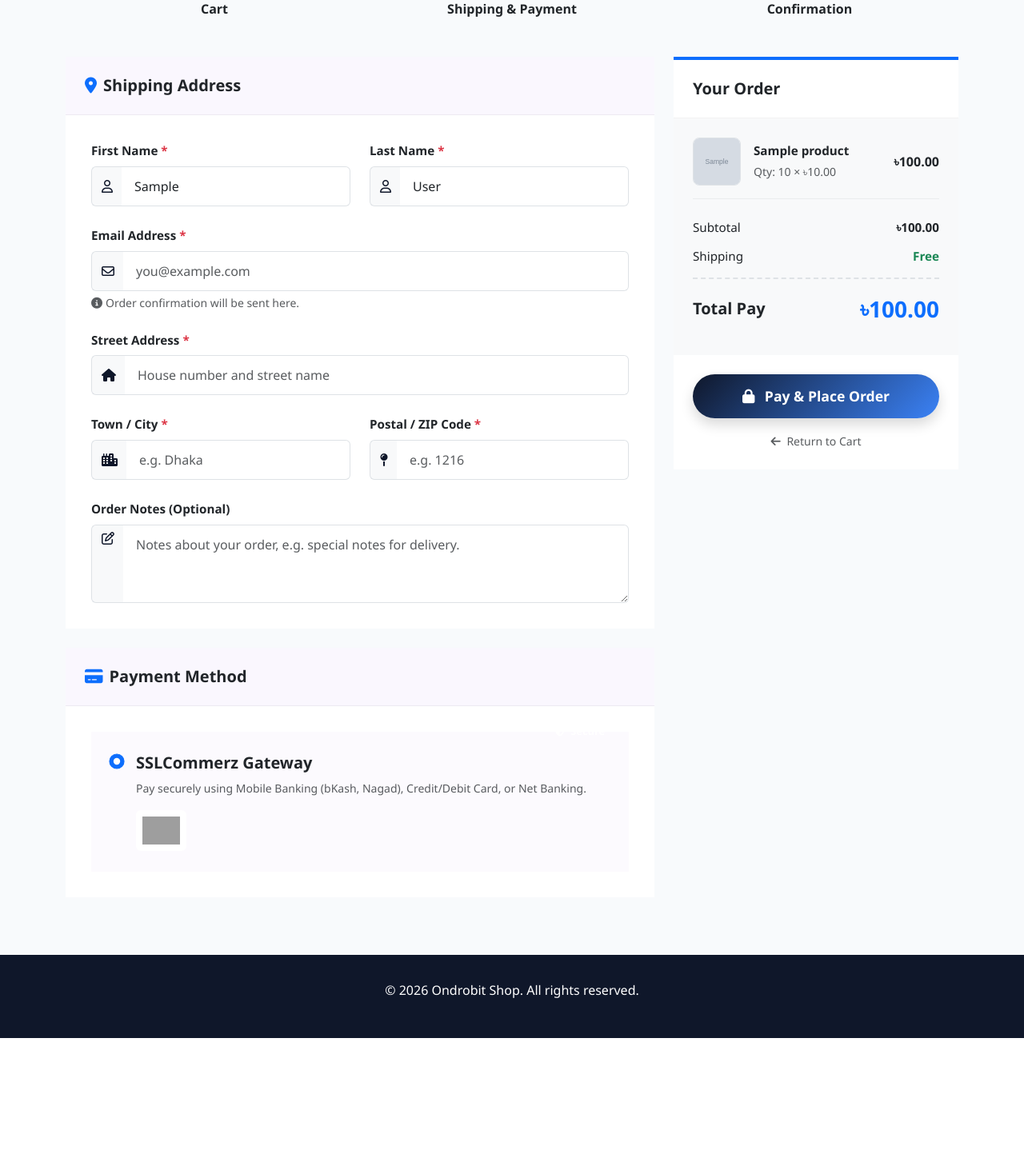
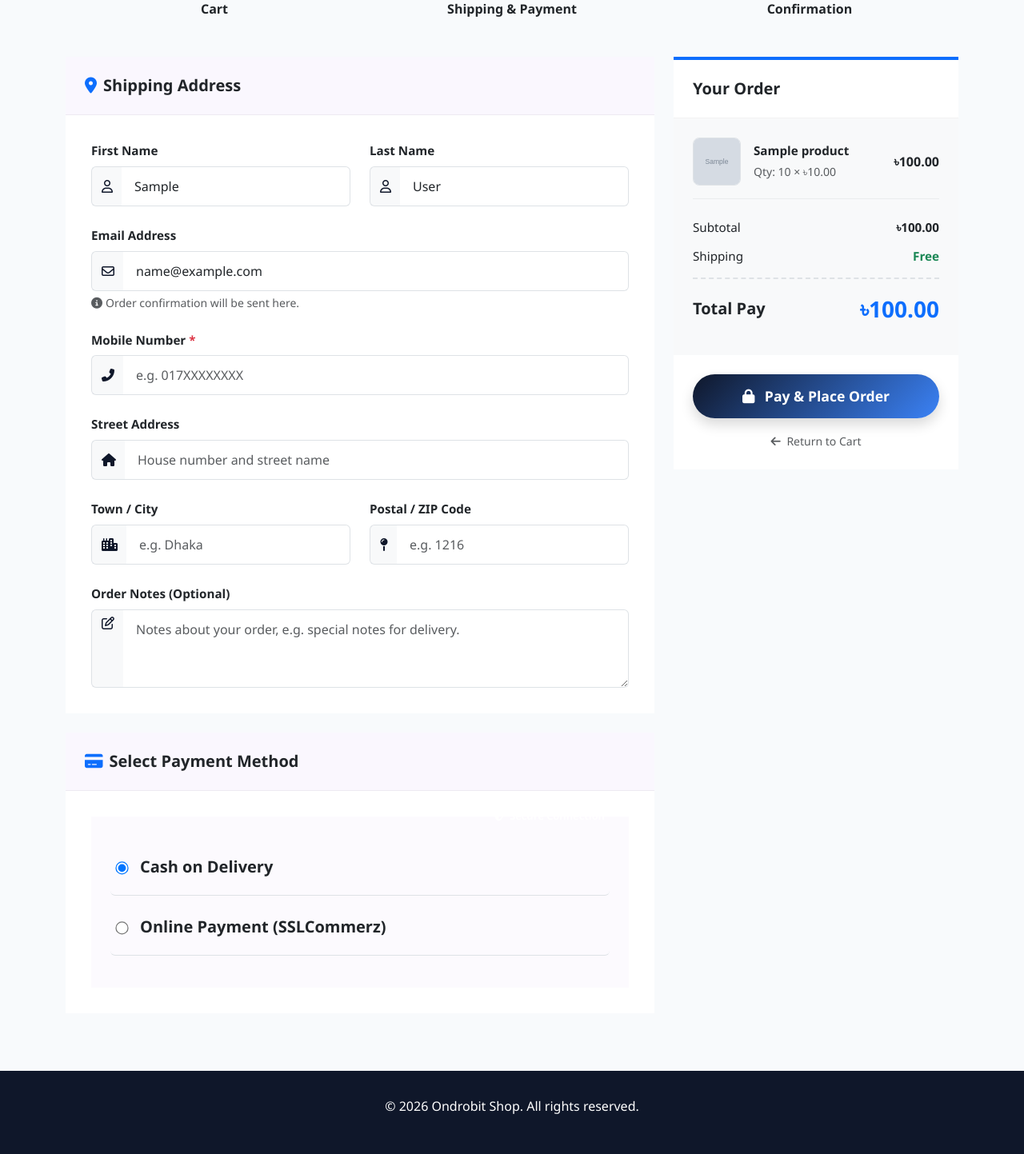
Before and after one commit to nahidularafat/ondrobit_shop, a Django app: page /checkout/ in a window 1280 px wide. Shown: the part 153-1596 px from the top of the page at 80% size. Before the commit the page ends 1451 px from the top, so only its background shows below. Run offline with Django 5.2, Linux system fonts and the light colour scheme; a user stored in the database is signed in; tables that the repository leaves empty hold one stand-in row (values such as "Sample post"); grey boxes marked "Sample" are stand-in pictures; grey boxes are pictures that could not be loaded.

Commit message:
all done

```diff
--- a/shop/forms.py
+++ b/shop/forms.py
@@ -24,9 +24,22 @@ class RatingForm(forms.ModelForm):
 
 
 class CheckoutForm(forms.ModelForm):
+    payment_method = forms.ChoiceField(
+        choices=Order.PAYMENT_METHOD_CHOICES,
+        widget=forms.RadioSelect,
+        initial='COD'
+    )
+
     class Meta:
         model = Order
-        fields = ['first_name', 'last_name', 'email', 'address' ,'postal_code','city','note']
+        fields = ['first_name', 'last_name', 'email', 'phone', 'address', 'postal_code', 'city', 'payment_method', 'note']
         widgets = {
-            'note': forms.Textarea(attrs={'rows': 3}),
+            'note': forms.Textarea(attrs={'rows': 3, 'placeholder': 'Optional notes about your delivery...'}),
+            'first_name': forms.TextInput(attrs={'class': 'form-control'}),
+            'last_name': forms.TextInput(attrs={'class': 'form-control'}),
+            'email': forms.EmailField().widget.attrs.update({'class': 'form-control'}),
+            'phone': forms.TextInput(attrs={'class': 'form-control', 'placeholder': '01XXXXXXXXX'}),
+            'address': forms.TextInput(attrs={'class': 'form-control'}),
+            'postal_code': forms.TextInput(attrs={'class': 'form-control'}),
+            'city': forms.TextInput(attrs={'class': 'form-control'}),
         }
--- a/shop/urls.py
+++ b/shop/urls.py
@@ -22,7 +22,8 @@ urlpatterns = [
 
     # Checkout
     path('checkout/', views.checkout, name="checkout"),
-    path('payment/process/', views.payment_process, name="payment_process"),
+    # shop/urls.py এর ২৫ নম্বর লাইনটি পরিবর্তন করে দিন (যদি ভিউ এর নাম payment_success হয়)
+    path('payment/process/', views.payment_success, name="payment_process"),
     path('payment/success/<int:order_id>/', views.payment_success, name="payment_success"),
     path('payment/fail/<int:order_id>/', views.payment_fail, name="payment_fail"),
     path('payment/cancel/<int:order_id>/', views.payment_cancel, name="payment_cancel"),
--- a/shop/views.py
+++ b/shop/views.py
@@ -232,20 +232,70 @@ def checkout(request):
     return render(request, 'shop/checkout.html', {'form': form, 'cart': cart_obj})
 
 @csrf_exempt
+# shop/views.py এর ভেতরের checkout ভিউটি এভাবে আপডেট করুন
+
 @login_required
-def payment_process(request):
-    order_id = request.session.get('order_id')
-    if not order_id:
-        return redirect('home')
+def checkout(request):
+    cart_obj, created = cart.objects.get_or_create(user=request.user)
+    if not cart_obj.items.exists():
+        messages.warning(request, "Your cart is empty!")
+        return redirect('product_list')
 
-    order = get_object_or_404(Order, id=order_id)
-    payment_data = generate_sslcommerz_payment(request, order)
+    if request.method == 'POST':
+        form = CheckoutForm(request.POST)
+        if form.is_valid():
+            order = form.save(commit=False)
+            order.user = request.user
+            order.save()
 
-    if payment_data['status'] == 'SUCCESS':
-        return redirect(payment_data['GatewayPageURL'])
+            # কার্টের আইটেমগুলো অর্ডার আইটেম হিসেবে সেভ করা
+            for item in cart_obj.items.all():
+                # কার্ট আইটেমের প্রাইস হিসেবে ডিসকাউন্টেড প্রাইসটি (current_price) নেওয়া হচ্ছে
+                OrderItem.objects.create(
+                    order=order,
+                    product=item.product,
+                    price=item.product.current_price,
+                    quantity=item.quantity
+                )
+
+            # কার্ট খালি করা
+            cart_obj.items.all().delete()
+
+            # পেমেন্ট মেথড চেক করা
+            if order.payment_method == 'COD':
+                # ক্যাশ অন ডেলিভারি হলে সরাসরি পেমেন্ট সাকসেস বা কনফার্মেশন পেজে যাবে
+                order.status = 'Pending'
+                order.paid = False
+                order.save()
+
+                # স্টক কমানো
+                for item in order.items.all():
+                    product = item.product
+                    if product.stock >= item.quantity:
+                        product.stock -= item.quantity
+                    else:
+                        product.stock = 0
+                    product.save()
+
+                send_order_confirmation_email(order)
+                messages.success(request, 'Order placed successfully with Cash on Delivery!')
+                return render(request, 'shop/payment_success.html', {'order': order})
+            else:
+                # অনলাইন পেমেন্ট (SSLCOMMERZ) হলে গেটওয়েতে পাঠানো
+                response_data = generate_sslcommerz_payment(request, order)
+                if response_data.get('status') == 'SUCCESS':
+                    return redirect(response_data.get('GatewayPageURL'))
+                else:
+                    messages.error(request, "Payment gateway redirection failed. Created as COD.")
+                    return render(request, 'shop/payment_success.html', {'order': order})
     else:
-        messages.error(request, 'Payment gateway error. Please Try again.')
-        return redirect('checkout')
+        form = CheckoutForm(initial={
+            'first_name': request.user.first_name,
+            'last_name': request.user.last_name,
+            'email': request.user.email,
+        })
+
+    return render(request, 'shop/checkout.html', {'form': form, 'cart': cart_obj})
 
 @csrf_exempt
 @login_required
--- a/templates/shop/checkout.html
+++ b/templates/shop/checkout.html
@@ -88,11 +88,12 @@
         border-right: none;
         color: var(--primary-color);
     }
-    .form-control {
+    /* Django generated widgets manually styled or standard class target */
+    .form-control, .form-select {
         border-left: none;
         padding: 0.75rem 1rem;
     }
-    .form-control:focus {
+    .form-control:focus, .form-select:focus {
         box-shadow: none;
         border-color: #dee2e6;
     }
@@ -101,12 +102,13 @@
         border-radius: 0.375rem;
     }
     .input-group:focus-within .input-group-text,
-    .input-group:focus-within .form-control {
+    .input-group:focus-within .form-control,
+    .input-group:focus-within .form-select {
         border-color: var(--primary-light);
     }
 
     /* Payment Method Box */
-    .payment-method-box {
+    .payment-method-container {
         border: 2px solid var(--primary-light);
         border-radius: var(--border-radius);
         padding: 1.5rem;
@@ -199,7 +201,7 @@
             </div>
         {% endif %}
 
-        <form method="post" action="{% url 'checkout' %}" id="checkout-form">
+        <form method="post" action="{% url 'checkout' %}" id="checkout-form" class="needs-validation" novalidate>
             {% csrf_token %}
 
             <div class="checkout-card">
@@ -209,7 +211,7 @@
                 <div class="checkout-body">
                     <div class="row g-4">
                         <div class="col-md-6">
-                            <label for="{{ form.first_name.id_for_label }}" class="form-label">First Name <span class="text-danger">*</span></label>
+                            <label for="{{ form.first_name.id_for_label }}" class="form-label">First Name</label>
                             <div class="input-group">
                                 <span class="input-group-text"><i class="far fa-user"></i></span>
                                 <input type="text" class="form-control {% if form.first_name.errors %}is-invalid{% endif %}" id="{{ form.first_name.id_for_label }}" name="{{ form.first_name.html_name }}" value="{{ form.first_name.value|default:'' }}" required placeholder="e.g. John">
@@ -217,7 +219,7 @@
                         </div>
 
                         <div class="col-md-6">
-                            <label for="{{ form.last_name.id_for_label }}" class="form-label">Last Name <span class="text-danger">*</span></label>
+                            <label for="{{ form.last_name.id_for_label }}" class="form-label">Last Name</label>
                             <div class="input-group">
                                 <span class="input-group-text"><i class="far fa-user"></i></span>
                                 <input type="text" class="form-control {% if form.last_name.errors %}is-invalid{% endif %}" id="{{ form.last_name.id_for_label }}" name="{{ form.last_name.html_name }}" value="{{ form.last_name.value|default:'' }}" required placeholder="e.g. Doe">
@@ -225,7 +227,7 @@
                         </div>
 
                         <div class="col-12">
-                            <label for="{{ form.email.id_for_label }}" class="form-label">Email Address <span class="text-danger">*</span></label>
+                            <label for="{{ form.email.id_for_label }}" class="form-label">Email Address</label>
                             <div class="input-group">
                                 <span class="input-group-text"><i class="far fa-envelope"></i></span>
                                 <input type="email" class="form-control {% if form.email.errors %}is-invalid{% endif %}" id="{{ form.email.id_for_label }}" name="{{ form.email.html_name }}" value="{{ form.email.value|default:'' }}" required placeholder="you@example.com">
@@ -234,7 +236,15 @@
                         </div>
 
                         <div class="col-12">
-                            <label for="{{ form.address.id_for_label }}" class="form-label">Street Address <span class="text-danger">*</span></label>
+                            <label for="{{ form.phone.id_for_label }}" class="form-label">Mobile Number <span class="text-danger">*</span></label>
+                            <div class="input-group">
+                                <span class="input-group-text"><i class="fas fa-phone-alt"></i></span>
+                                <input type="text" class="form-control {% if form.phone.errors %}is-invalid{% endif %}" id="{{ form.phone.id_for_label }}" name="{{ form.phone.html_name }}" value="{{ form.phone.value|default:'' }}" required placeholder="e.g. 017XXXXXXXX">
+                            </div>
+                        </div>
+
+                        <div class="col-12">
+                            <label for="{{ form.address.id_for_label }}" class="form-label">Street Address</label>
                             <div class="input-group">
                                 <span class="input-group-text"><i class="fas fa-home"></i></span>
                                 <input type="text" class="form-control {% if form.address.errors %}is-invalid{% endif %}" id="{{ form.address.id_for_label }}" name="{{ form.address.html_name }}" value="{{ form.address.value|default:'' }}" required placeholder="House number and street name">
@@ -242,7 +252,7 @@
                         </div>
 
                         <div class="col-md-6">
-                            <label for="{{ form.city.id_for_label }}" class="form-label">Town / City <span class="text-danger">*</span></label>
+                            <label for="{{ form.city.id_for_label }}" class="form-label">Town / City</label>
                             <div class="input-group">
                                 <span class="input-group-text"><i class="fas fa-city"></i></span>
                                 <input type="text" class="form-control {% if form.city.errors %}is-invalid{% endif %}" id="{{ form.city.id_for_label }}" name="{{ form.city.html_name }}" value="{{ form.city.value|default:'' }}" required placeholder="e.g. Dhaka">
@@ -250,7 +260,7 @@
                         </div>
 
                         <div class="col-md-6">
-                            <label for="{{ form.postal_code.id_for_label }}" class="form-label">Postal / ZIP Code <span class="text-danger">*</span></label>
+                            <label for="{{ form.postal_code.id_for_label }}" class="form-label">Postal / ZIP Code</label>
                             <div class="input-group">
                                 <span class="input-group-text"><i class="fas fa-map-pin"></i></span>
                                 <input type="text" class="form-control {% if form.postal_code.errors %}is-invalid{% endif %}" id="{{ form.postal_code.id_for_label }}" name="{{ form.postal_code.html_name }}" value="{{ form.postal_code.value|default:'' }}" required placeholder="e.g. 1216">
@@ -270,23 +280,31 @@
 
             <div class="checkout-card">
                 <div class="checkout-header">
-                    <h5 class="fw-bold m-0"><i class="fas fa-credit-card text-primary me-2"></i>Payment Method</h5>
+                    <h5 class="fw-bold m-0"><i class="fas fa-credit-card text-primary me-2"></i>Select Payment Method</h5>
                 </div>
                 <div class="checkout-body">
-                    <div class="payment-method-box">
-                        <span class="secure-badge"><i class="fas fa-shield-alt me-1"></i> Secure</span>
+                    <div class="payment-method-container">
+                        <span class="secure-badge"><i class="fas fa-shield-alt me-1"></i> Secure Connection</span>
 
-                        <div class="form-check">
-                            <input class="form-check-input" type="radio" name="payment_method" id="sslcommerz" value="sslcommerz" checked style="transform: scale(1.2); margin-top: 0.3rem;">
-                            <label class="form-check-label ms-2 w-100" for="sslcommerz">
-                                <span class="fw-bold fs-5 text-dark d-block mb-1">SSLCommerz Gateway</span>
-                                <span class="text-muted small">Pay securely using Mobile Banking (bKash, Nagad), Credit/Debit Card, or Net Banking.</span>
+                        {% for radio in form.payment_method %}
+                            <div class="form-check my-3 p-2 rounded hover-bg-light border-bottom border-opacity-10 pb-3">
+                                <div class="d-flex align-items-center">
+                                    <span style="transform: scale(1.25); display: inline-block;" class="me-2">
+                                        {{ radio.tag }}
+                                    </span>
+                                    <label class="form-check-label ms-2 w-100" for="{{ radio.id_for_label }}">
+                                        <span class="fw-bold fs-5 text-dark d-block mb-1">{{ radio.choice_label }}</span>
 
-                                <div class="mt-3 bg-white p-2 rounded text-center d-inline-block">
-                                    <img src="https://securepay.sslcommerz.com/public/image/SSLCommerz-Pay-With-logo-All-Size-01.png" alt="SSLCommerz Gateway" height="35">
+                                        {% if radio.choice_value == 'sslcommerz' %}
+                                            <span class="text-muted small d-block">Pay securely using Mobile Banking (bKash, Nagad), Credit/Debit Card, or Net Banking.</span>
+                                            <div class="mt-2 bg-white p-2 rounded text-center d-inline-block border">
+                                                <img src="https://securepay.sslcommerz.com/public/image/SSLCommerz-Pay-With-logo-All-Size-01.png" alt="SSLCommerz Gateway" height="30">
+                                            </div>
+                                        {% endif %}
+                                    </label>
                                 </div>
-                            </label>
-                        </div>
+                            </div>
+                        {% endfor %}
                     </div>
                 </div>
             </div>
```
Also changed, not shown: shop/models.py (+18 -9 lines), templates/shop/home.html (+82 -1 lines), shop/migrations/0002_order_payment_method_order_phone_and_more.py (added).
